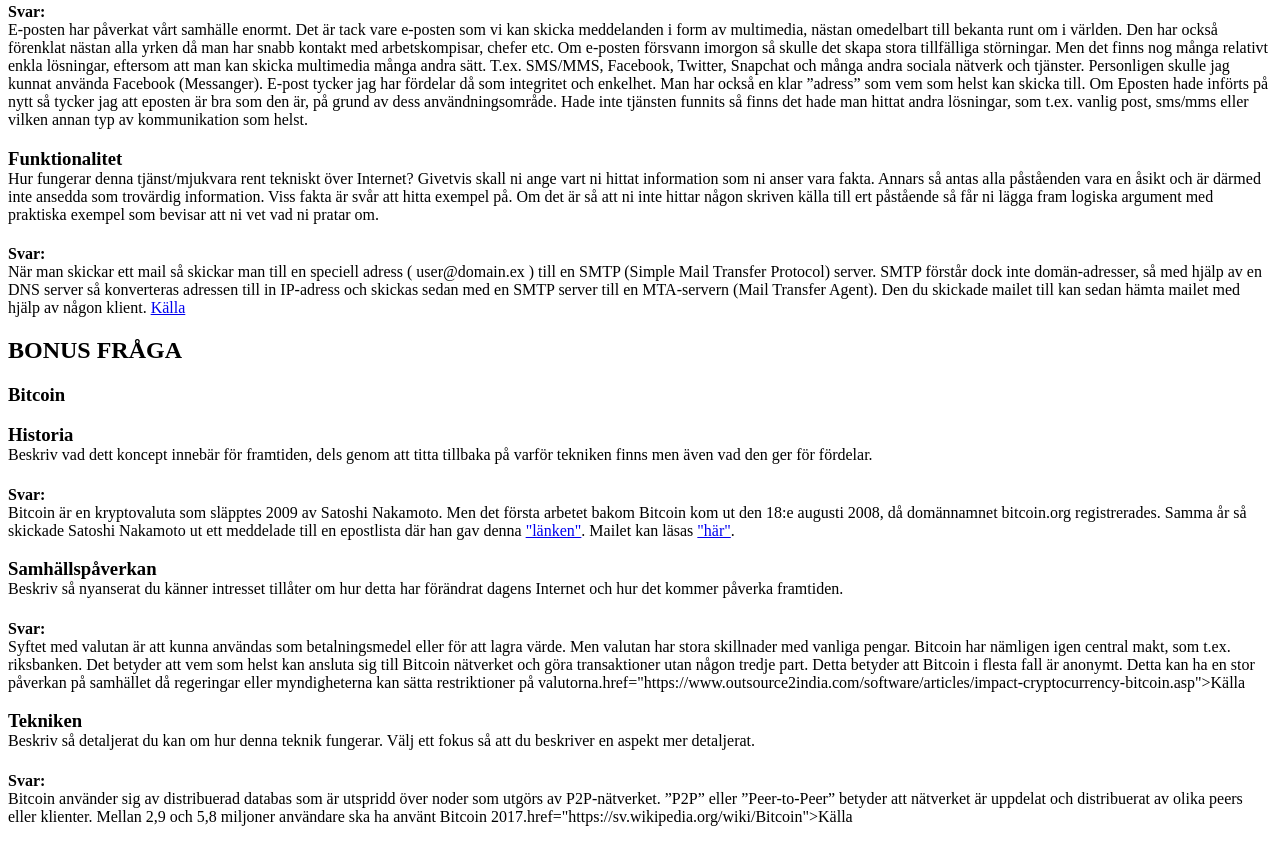
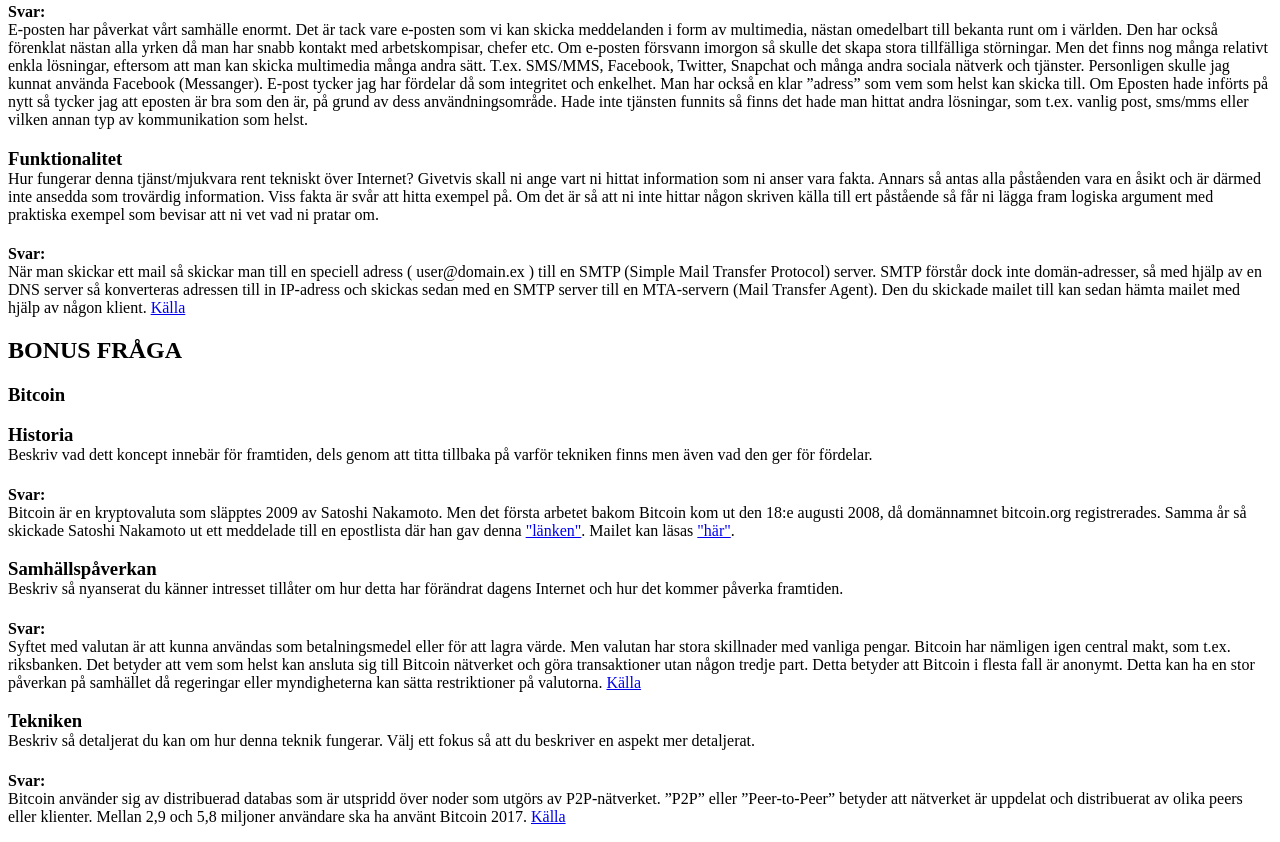
Before and after one commit to FilipWoller/Internets-historia, a plain HTML site: page index.html in a window 1280 px wide. Shown: the part 728-1570 px from the top of the page. Drawn offline with Linux system fonts and the light colour scheme.

Commit message:
Källorfix
Källorfix

```diff
--- a/index.html
+++ b/index.html
@@ -89,13 +89,13 @@
 <h3 style="margin-bottom:0;">Samhällspåverkan</h3>
 <p style="margin-top:0;" class="q">Beskriv så nyanserat du känner intresset tillåter om hur detta har förändrat dagens Internet och hur det kommer påverka framtiden.</p>
 <h4 style="margin-bottom:0;">Svar:</h4>
-<p style="margin-top:0;" class="a">Syftet med valutan är att kunna användas som betalningsmedel eller för att lagra värde. Men valutan har stora skillnader med vanliga pengar. Bitcoin har nämligen igen central makt, som t.ex. riksbanken. Det betyder att vem som helst kan ansluta sig till Bitcoin nätverket och göra transaktioner utan någon tredje part. Detta betyder att Bitcoin i flesta fall är anonymt. Detta kan ha en stor påverkan på samhället då regeringar eller myndigheterna kan sätta restriktioner på valutorna.href="https://www.outsource2india.com/software/articles/impact-cryptocurrency-bitcoin.asp">Källa</a></p>
+<p style="margin-top:0;" class="a">Syftet med valutan är att kunna användas som betalningsmedel eller för att lagra värde. Men valutan har stora skillnader med vanliga pengar. Bitcoin har nämligen igen central makt, som t.ex. riksbanken. Det betyder att vem som helst kan ansluta sig till Bitcoin nätverket och göra transaktioner utan någon tredje part. Detta betyder att Bitcoin i flesta fall är anonymt. Detta kan ha en stor påverkan på samhället då regeringar eller myndigheterna kan sätta restriktioner på valutorna. <a href="https://www.outsource2india.com/software/articles/impact-cryptocurrency-bitcoin.asp">Källa</a></p>
 
 <!-- Tekniken -->
 <h3 style="margin-bottom:0;">Tekniken</h3>
 <p style="margin-top:0;" class="q">Beskriv så detaljerat du kan om hur denna teknik fungerar. Välj ett fokus så att du beskriver en aspekt mer detaljerat.</p>
 <h4 style="margin-bottom:0;">Svar:</h4>
-<p style="margin-top:0;" class="a">Bitcoin använder sig av distribuerad databas som är utspridd över noder som utgörs av P2P-nätverket. ”P2P” eller ”Peer-to-Peer” betyder att nätverket är uppdelat och distribuerat av olika peers eller klienter. Mellan 2,9 och 5,8 miljoner användare ska ha använt Bitcoin 2017.href="https://sv.wikipedia.org/wiki/Bitcoin">Källa</a></p>
+<p style="margin-top:0;" class="a">Bitcoin använder sig av distribuerad databas som är utspridd över noder som utgörs av P2P-nätverket. ”P2P” eller ”Peer-to-Peer” betyder att nätverket är uppdelat och distribuerat av olika peers eller klienter. Mellan 2,9 och 5,8 miljoner användare ska ha använt Bitcoin 2017. <a href="https://sv.wikipedia.org/wiki/Bitcoin">Källa</a></p>
 
 <!-- Gemensamt svar -->
 <!-- Du kan välja att skriva samman dina svar till en, använd då mallen nedan och kommentera bort svaren ovan. Tänk på att du kan använda radbrytning med <br> istället för att skapa en ny paragraf. -->
```
